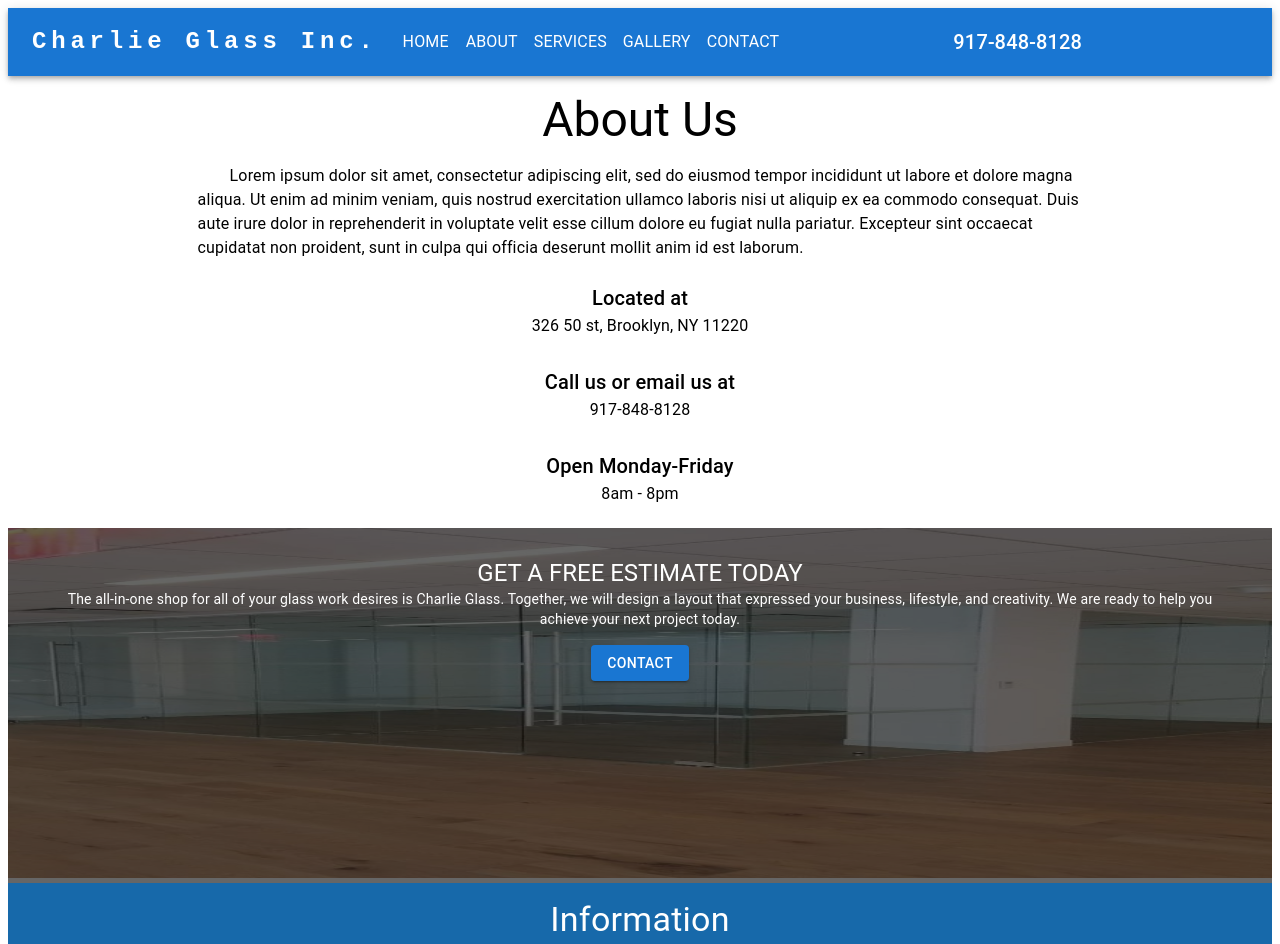
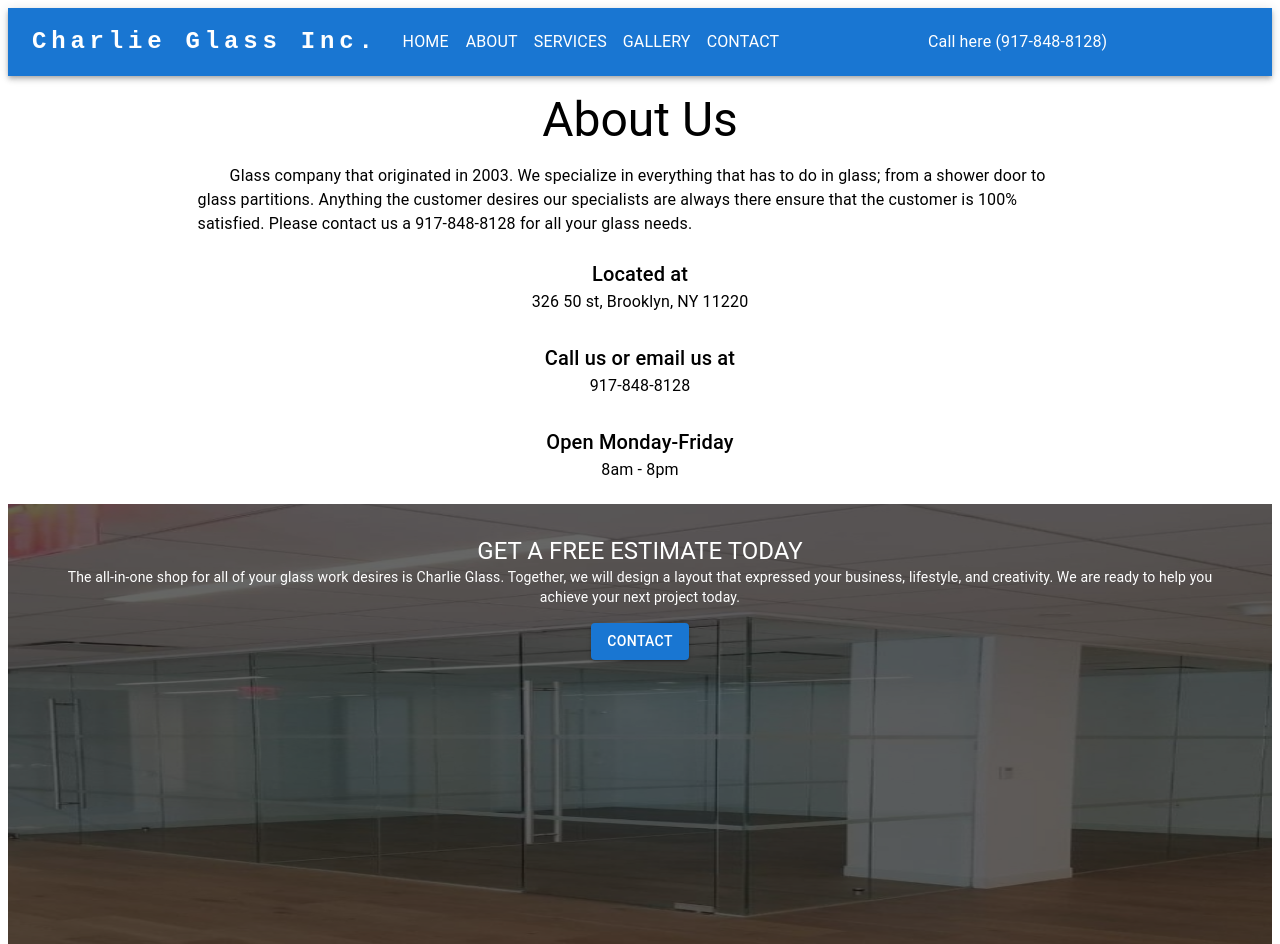
Before and after one commit to nsikan-na/charlie_glass, a Next.js app: page /about in a window 1280 px wide. Shown: the top 944 px of the page. Built offline with nearby package versions, Linux system fonts and the light colour scheme.

Commit message:
improvements

```diff
--- /dev/null
+++ b/components/contactForm.tsx
@@ -0,0 +1,42 @@
+import React from "react";
+import {
+  Typography,
+  List,
+  ListItem,
+  ListItemText,
+  Container,
+  TextField,
+  Stack,
+  FormControlLabel,
+  Button,
+  Checkbox,
+} from "@mui/material";
+
+const ContactForm = () => {
+  return (
+    <>
+      <Container style={{ margin: "1rem" }}>
+        <TextField label="Name" />
+        <Stack direction={{ xs: "column", sm: "row" }}>
+          <TextField label="Email" />
+          <TextField label="Phone Number" />
+        </Stack>
+        <Stack direction={{ xs: "column", sm: "row" }}>
+          {[
+            { label: "Shower Doors", name: "showerDoors" },
+            { label: "Shelves", name: "shelves" },
+            { label: "Glass Partition", name: "glassPartition" },
+            { label: "Store Fronts", name: "storeFronts" },
+          ].map((content) => (
+            <FormControlLabel label={content.label} control={<Checkbox />} />
+          ))}
+        </Stack>
+        <TextField label="Messages" fullWidth minRows="4" multiline={true} />
+        <Button variant="contained" style={{ margin: "1rem auto" }}>
+          Contact
+        </Button>
+      </Container>
+    </>
+  );
+};
+export default ContactForm;
--- a/pages/_app.tsx
+++ b/pages/_app.tsx
@@ -1,4 +1,4 @@
-import React, { createContext } from "react";
+import React, { createContext, useEffect } from "react";
 import { AppProps } from "next/app";
 import IconButton from "@mui/material/IconButton";
 import MenuIcon from "@mui/icons-material/Menu";
@@ -16,6 +16,8 @@
 import "../global.css";
 import Image from "next/image";
 import Link from "next/link";
+import { useRouter } from "next/router";
+import ContactForm from "../components/contactForm";
 
 const pages = [
   { path: "/", label: "Home" },
@@ -30,6 +32,7 @@
     setAnchorElNav(event.currentTarget);
   };
   const Context = createContext({});
+  const router = useRouter();
 
   const handleCloseNavMenu = () => {
     setAnchorElNav(null);
@@ -134,12 +137,14 @@
               ))}
             </Box>
             <Box sx={{ flexGrow: 1, display: { xs: "none", md: "flex" } }}>
-              <Typography variant="h6">917-848-8128</Typography>
+              {/* <Typography variant="body1">Call here (917-848-8128)</Typography> */}
+              <Typography variant="body1">Call here (917-848-8128)</Typography>
             </Box>
           </Toolbar>
         </Container>
       </AppBar>
       <Component {...pageProps} />
+      {router.pathname !== "/contact" ? (
         <Box
           style={{
             position: "relative",
@@ -147,7 +152,7 @@
             color: "white",
           }}
         >
-        <img src="/1.png" alt="First slide" height="350px" width="100%" />
+          <img src="/1.png" alt="First slide" height="600px" width="100%" />
           <Box
             style={{
               background: "rgba(0, 0, 0, .6)",
@@ -170,28 +175,29 @@
               <Typography variant="h5">GET A FREE ESTIMATE TODAY</Typography>
 
               <Typography variant="body2">
-              The all-in-one shop for all of your glass work desires is Charlie
-              Glass. Together, we will design a layout that expressed your
-              business, lifestyle, and creativity. We are ready to help you
-              achieve your next project today.
+                The all-in-one shop for all of your glass work desires is
+                Charlie Glass. Together, we will design a layout that expressed
+                your business, lifestyle, and creativity. We are ready to help
+                you achieve your next project today.
               </Typography>
               <Link href="/contact" style={{ textDecoration: "none" }}>
                 <Button variant="contained" style={{ marginTop: "1rem" }}>
                   Contact
                 </Button>
               </Link>
+              {/* <ContactForm /> */}
             </Container>
           </Box>
         </Box>
+      ) : (
+        ""
+      )}
+
       <Box style={{ backgroundColor: "#1769aa", color: "white" }}>
         <Container style={{ paddingTop: "1rem", paddingBottom: "1rem" }}>
-          <Typography textAlign="center" variant="h4">
-            Information
-          </Typography>
           <Typography textAlign="center">
             326 50th st. brooklyn, NY 11220
           </Typography>
-          <Typography textAlign="center">*Google Map Link*</Typography>
           <Typography textAlign="center">917-848-8128</Typography>
           <Typography textAlign="center" style={{ marginLeft: "1rem" }}>
             Copyright by Charlie Glass Inc.
--- a/pages/about.tsx
+++ b/pages/about.tsx
@@ -11,13 +11,11 @@
         variant="body1"
         style={{ textIndent: "2rem", margin: "auto", width: "70%" }}
       >
-        Lorem ipsum dolor sit amet, consectetur adipiscing elit, sed do eiusmod
-        tempor incididunt ut labore et dolore magna aliqua. Ut enim ad minim
-        veniam, quis nostrud exercitation ullamco laboris nisi ut aliquip ex ea
-        commodo consequat. Duis aute irure dolor in reprehenderit in voluptate
-        velit esse cillum dolore eu fugiat nulla pariatur. Excepteur sint
-        occaecat cupidatat non proident, sunt in culpa qui officia deserunt
-        mollit anim id est laborum.
+        Glass company that originated in 2003. We specialize in everything that
+        has to do in glass; from a shower door to glass partitions. Anything the
+        customer desires our specialists are always there ensure that the
+        customer is 100% satisfied. Please contact us a 917-848-8128 for all
+        your glass needs.
       </Typography>
       <List>
         {[
--- a/pages/index.tsx
+++ b/pages/index.tsx
@@ -12,7 +12,7 @@
           color: "white",
         }}
       >
-        <img src="/2.png" alt="First slide" height="350px" width="100%" />
+        <img src="/2.png" alt="First slide" height="600px" width="100%" />
         <Box
           style={{
             background: "rgba(0, 0, 0, .6)",
--- a/pages/services.tsx
+++ b/pages/services.tsx
@@ -9,10 +9,11 @@
       </Typography>
       <Typography
         variant="body1"
+        textAlign="center"
         style={{ textIndent: "2rem", margin: "auto", width: "70%" }}
       >
-        Lorem ipsum dolor sit amet, consectetur adipiscing elit, sed do eiusmod
-        tempor incididunt ut labore et dolore magna aliqua. Ut enim ad minim
+        Anything the customer desires our specialists are always there ensure
+        that the customer is 100% satisfied.
       </Typography>
       <Stack
         direction={{ xs: "column", sm: "row" }}
```
Also changed, not shown: pages/contact.tsx (+2 -22 lines). Lines whose indentation alone changed are shown as unchanged.
